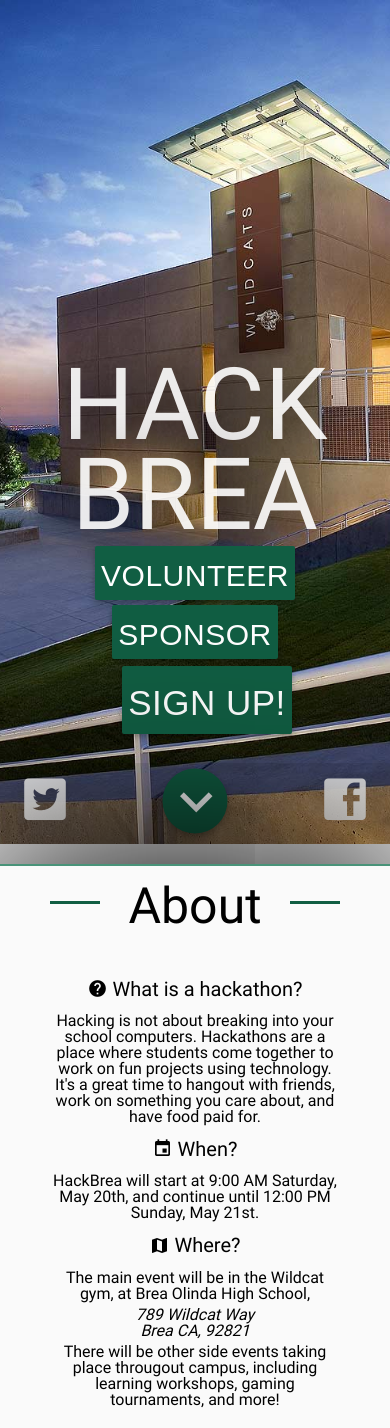
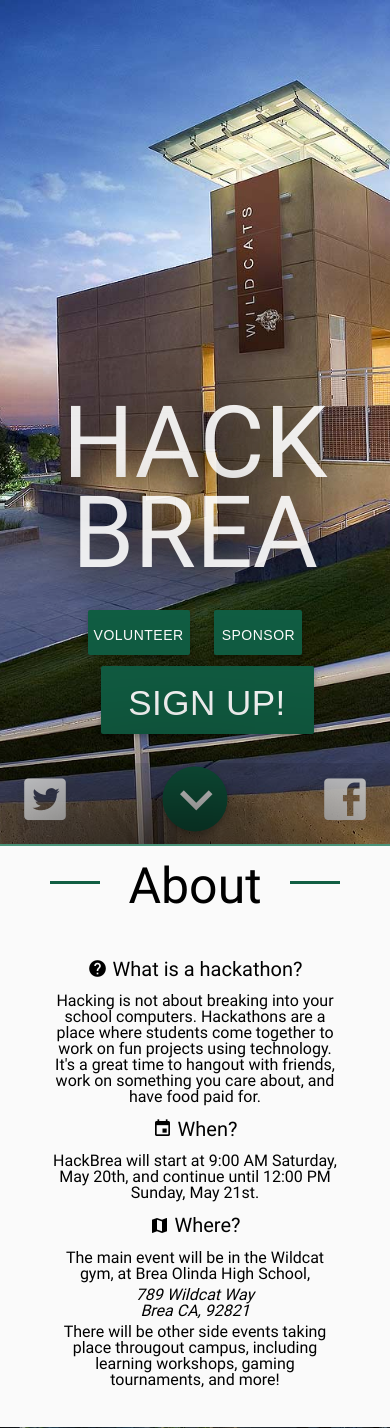
Before and after one commit to dudeofawesome/HackBrea-website, a PHP site: page / in a window 390 px wide; the page is wider, and only the part inside the window is pictured. Shown: the top 1428 px of that part. Run offline with PHP 8.4, Linux system fonts and the light colour scheme.

Commit message:
Even better header

```diff
--- a/resources/styles/main.css
+++ b/resources/styles/main.css
@@ -1217,23 +1217,23 @@ header #sponsorButton {
     margin-bottom: 0px; }
     header #title .text {
       line-height: 0.9;
-      margin-bottom: 60px; }
+      margin-bottom: 0px; }
 
-  header #sponsorButton {
-    height: 54px;
-    font-size: 30px; }
-
-  header #volunteerButton {
-    height: 54px;
-    font-size: 30px; }
+  header #sponsorButton, header #volunteerButton {
+    display: inline;
+    top: -40px;
+    height: 45px;
+    font-size: 14px;
+    margin: 0px; }
 
   header #registerButton {
     top: -100px;
+    width: 213px;
     height: 68px;
     font-size: 35px; }
 
   header #downArrow {
-    top: 410px; }
+    top: 370px; }
 
   #social {
     top: 20px;
@@ -1249,6 +1249,9 @@ header #sponsorButton {
       right: 0px;
       bottom: 0px; }
 
+  #main {
+    margin-top: 0px; }
+
   #main div .question {
     padding: 0px; }
 
--- a/resources/styles/main.scss
+++ b/resources/styles/main.scss
@@ -612,28 +612,27 @@ header #sponsorButton {
 
         .text {
             line-height: 0.9;
-            margin-bottom: 60px;
+            margin-bottom: 0px;
         }
     }
 
-    header #sponsorButton {
-        height: 54px;
-        font-size: 30px;
-    }
-
-    header #volunteerButton {
-        height: 54px;
-        font-size: 30px;
+    header #sponsorButton, header #volunteerButton {
+        display: inline;
+        top: -40px;
+        height: 45px;
+        font-size: 14px;
+        margin: 0px;
     }
 
     header #registerButton {
         top: -100px;
+        width: 213px;
         height: 68px;
         font-size: 35px;
     }
 
     header #downArrow {
-        top: 410px;
+        top: 370px;
     }
 
     #social {
@@ -655,6 +654,10 @@ header #sponsorButton {
         }
     }
 
+    #main {
+        margin-top: 0px;
+    }
+
     #main div .question {
         padding: 0px;
     }
```
Also changed, not shown: 1 other file.
